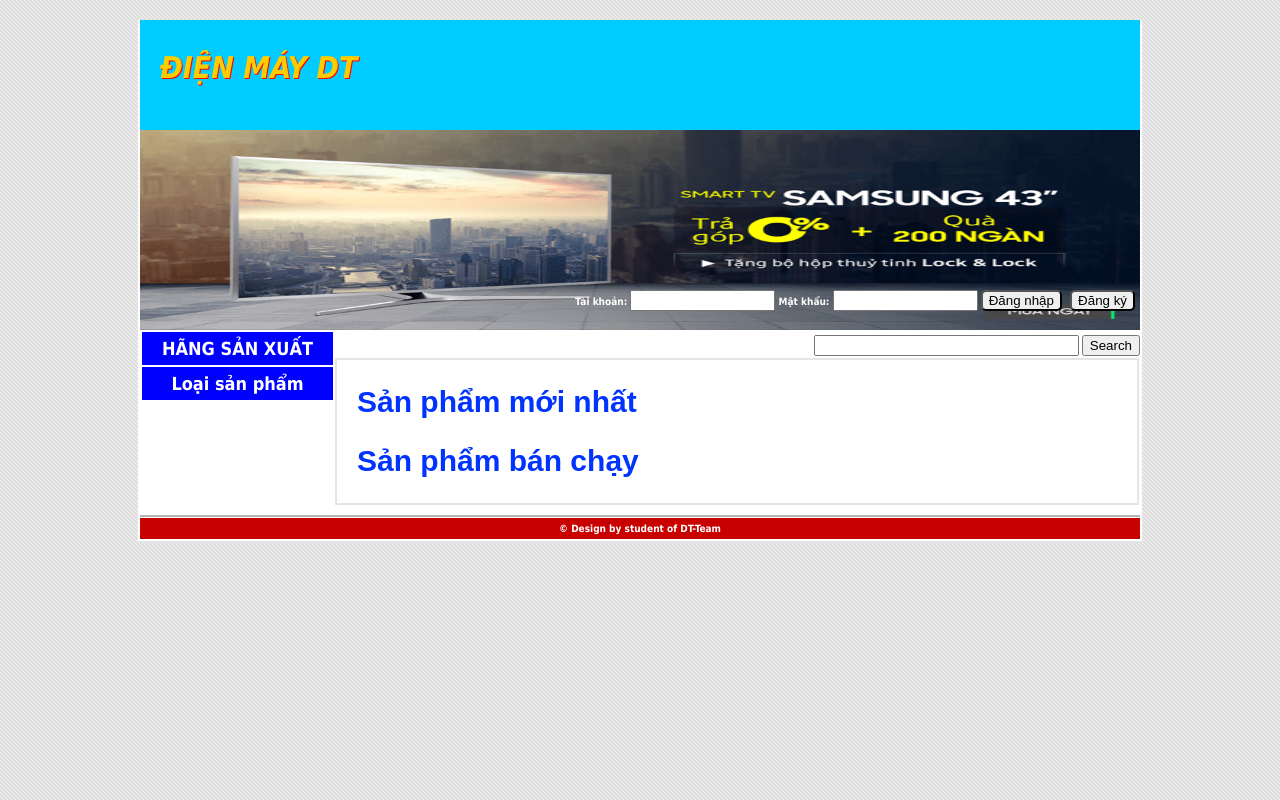
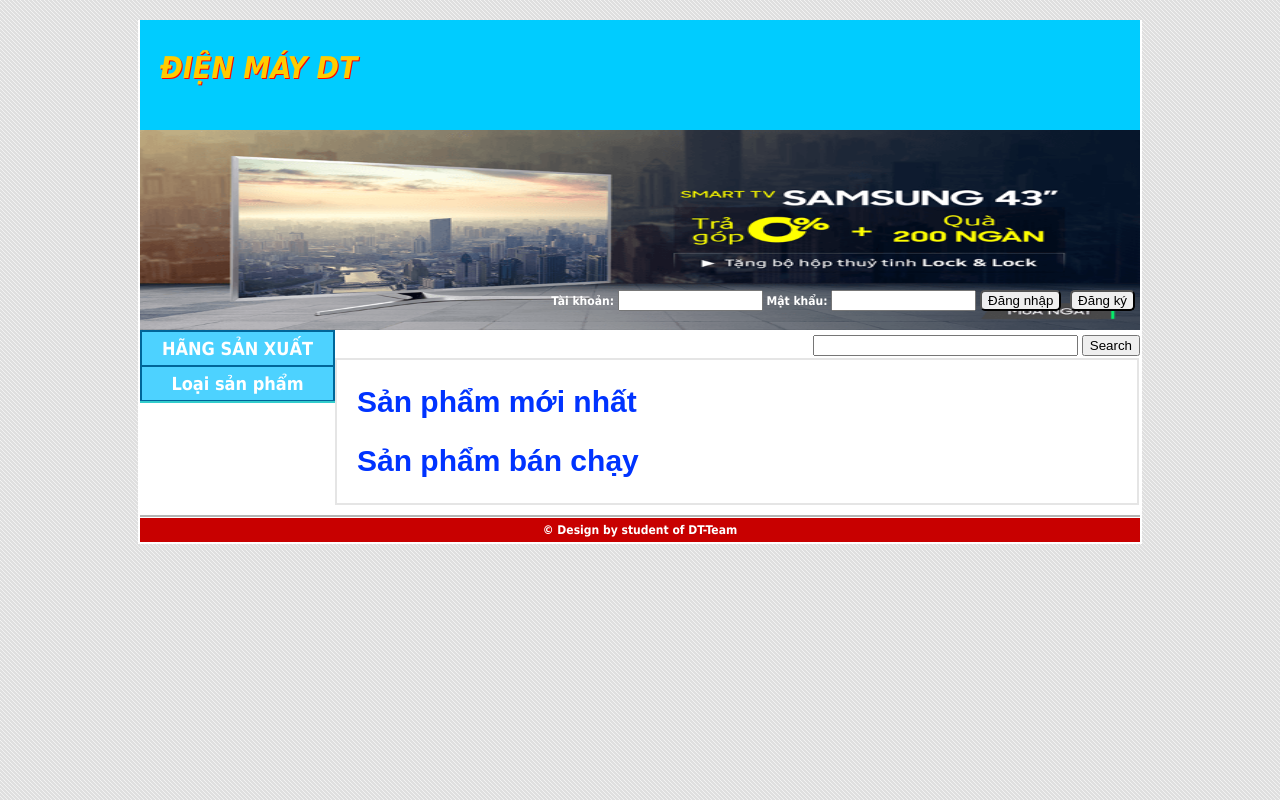
Before and after one commit to ztyteams/DoAnDienMay, a PHP site: page / in a window 1280 px wide. Run offline with PHP 8.4, Linux system fonts and the light colour scheme; data that the repository does not hold is empty.

Commit message:
news css
Thêm fonts mới ,class myfont,Chỉnh màu-size test của một số class,thêm class searchform

```diff
--- a/css/style.css
+++ b/css/style.css
@@ -1,13 +1,11 @@
 /* CSS Document */
-
 body{
 	font-family: tahoma, helvetica, arial, sans-serif; 	/* font chữ */
-	font-size: 10px; 									/* cở chữ */
+	font-size: 12px; 									/* cở chữ */
 	background:url(../img/page_bg.gif);					/* ảnh nền của toàn website */
 	margin:0px;
 	padding:0px;
 }
-
 #wrapper{
 	margin:auto;		/* sét khoản cách lề tự động để canh giữa trang */
 	text-align:left;
@@ -23,8 +21,8 @@
 	width: 195px;
 	margin: 0px;
 	padding: 0px;
-	background:#FFF;
-	border-bottom: 2px solid #FFF;
+	background:#006699;
+	border-bottom: 2px solid #33cccc;
 	float:left;
 	margin-bottom:10px;
 }
@@ -63,7 +61,7 @@
 }
 
 #sidebar dl dt{
-	background-color:#00F;
+	background-color:#4dd2ff;
 	color:#FFF;
 	margin: 2px 2px 1px 2px;
 	padding: 6px 0px;
@@ -78,7 +76,7 @@
 }
 
 #sidebar dl dd{
-	background:#227293;
+	background:#006699;
 	border-bottom:1px solid #659DB4;
 	margin: 0px 2px;
 	padding: 0px;
@@ -93,7 +91,7 @@
 }
 
 #sidebar dl dd a:hover{
-	background:#0FF;
+	background:#ff99cc;
 }
 
 #content h2{
@@ -146,7 +144,15 @@
 	color:#F96;
 	text-align: right;
 }
-
+.searchform{
+	font-weight: bold;
+	color: #006699;
+	width: 100%;
+	border: 1px solid black;
+	float: left;
+	margin:auto;
+	background-color:#33ffff;
+}
 #chitietsp
 {
 	padding: 10px 10px 10px 10px;
@@ -177,7 +183,7 @@
 {
 	clear:both;
 	font-style:italic;
-	font-size:12px;
+	font-size:14px;
 }
 
 .label
@@ -188,7 +194,14 @@
 	display:inline-block;
 	margin-right:5px;
 }
-
+.label1
+{
+	width: 200px;
+	text-align:right;
+	font-size:14px;
+	display:inline-block;
+	margin-right:5px;
+}
 .data
 {
 	font-size:14px;
@@ -257,9 +270,22 @@
 }
 
 input[type=submit]:hover{
-	background-color:#FF6;
+	background-color: #66e0ff;
 }
 
 input[type=button]:hover{
-	background-color:#FF6;
+	background-color: #66e0ff;
 }
+<!-- them font moi -->
+
+.myfont{
+	font-family: Cherl;
+}
+@font-face {
+font-family: Cherl;
+src:url(‘../fonts/Cherl.ttf’) format(‘truetype’),
+url(‘../fonts/Cherl.eot#iefix’) format(’embedded-opentype’),
+url(‘../fonts/Cherl.woff’) format(‘woff’);
+font-weight:normal;
+font-style:normal;
+}
```
